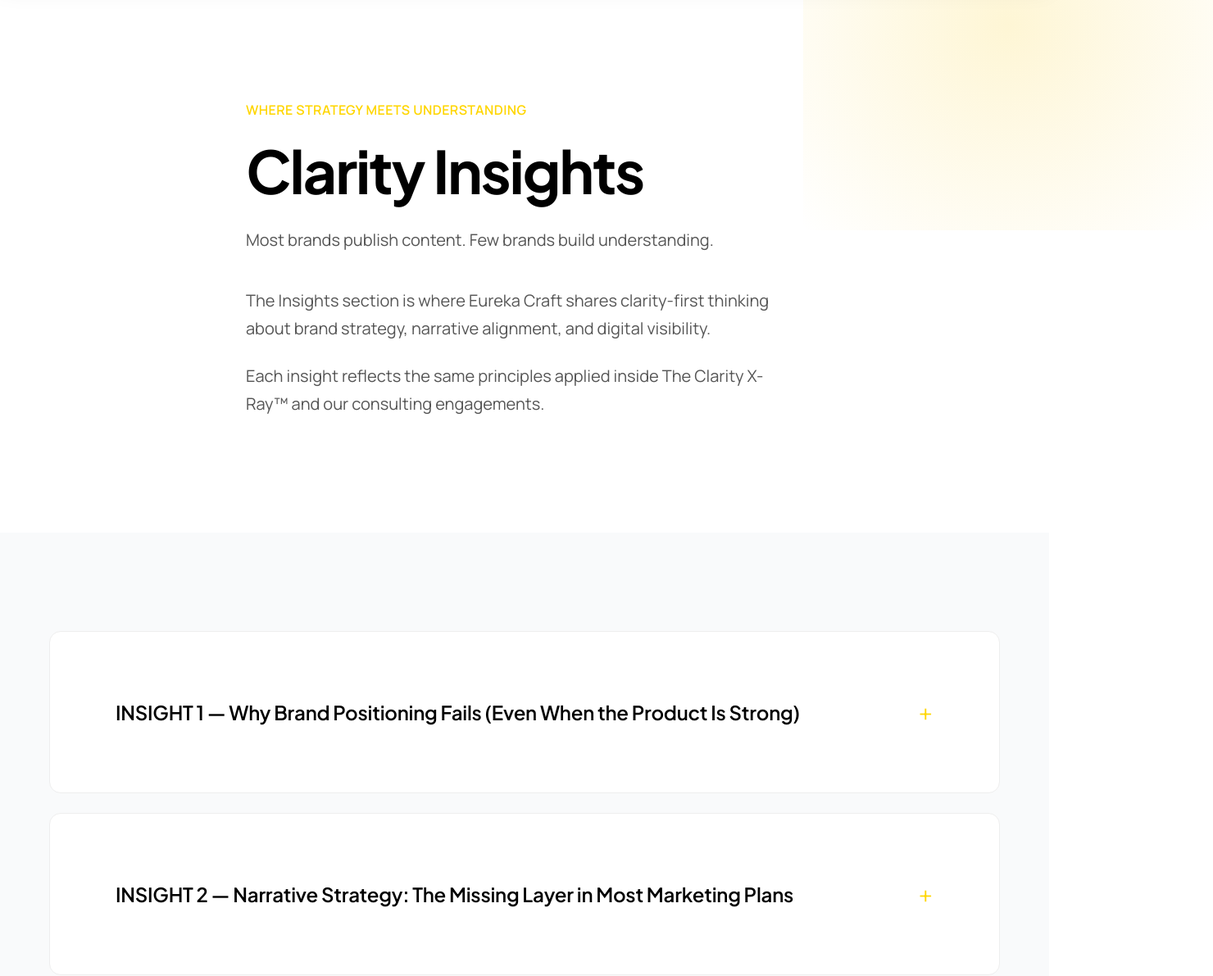
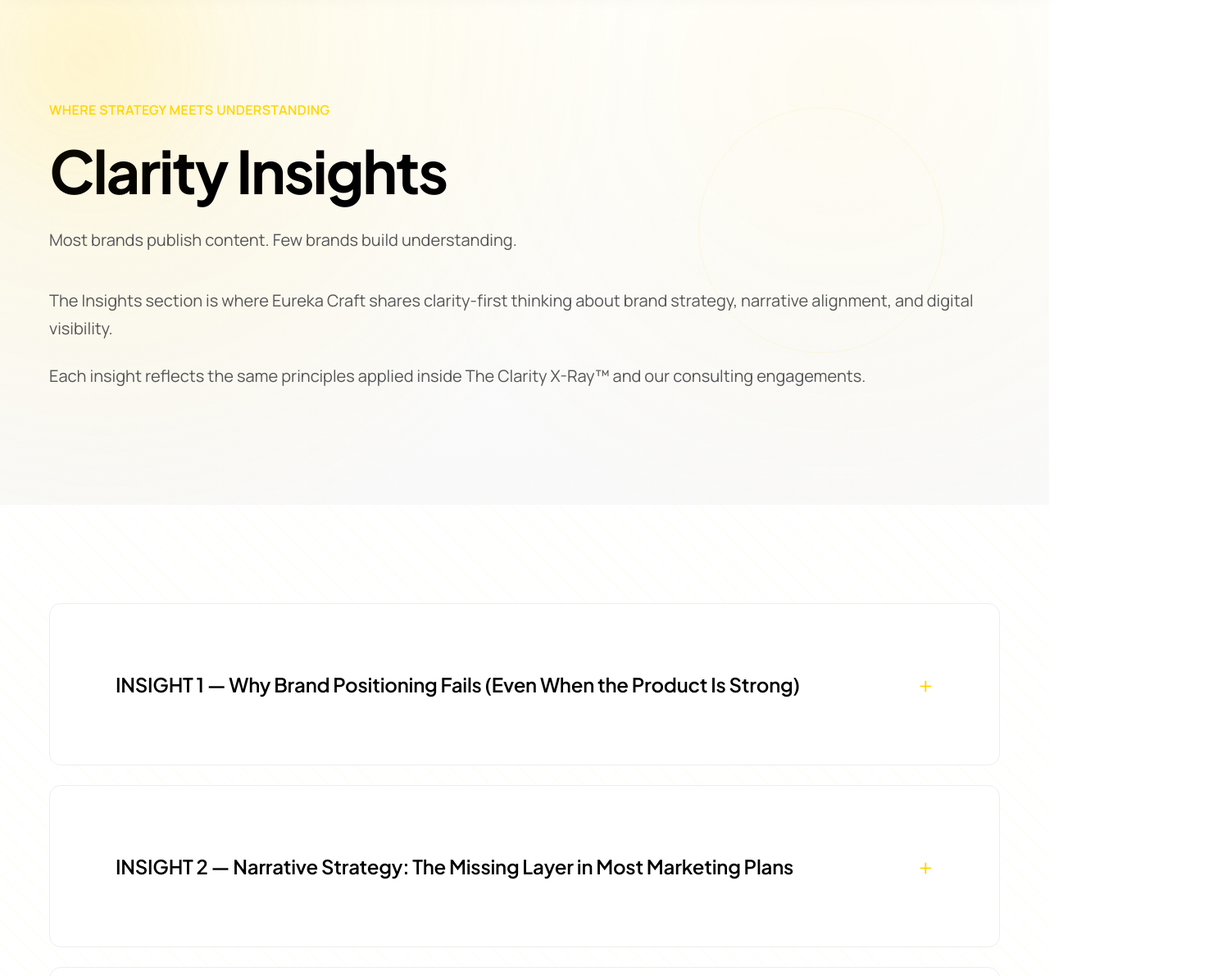
Before and after one commit to ragbak1210-ctrl/eureka-craft-consultancy, a Next.js app: page /insights in a window 1280 px wide. Shown: the part 100-1291 px from the top of the page at 82% size, 1480 px wide, since content can reach past the window. Built offline with nearby package versions, Linux system fonts and the light colour scheme.

Commit message:
Update insights.tsx

```diff
--- a/pages/insights.tsx
+++ b/pages/insights.tsx
@@ -336,7 +336,6 @@
 This is why Eureka Craft builds clarity before growth.
 
 Because growth built on confusion eventually collapses.`
-
 }
 
 ]
@@ -354,50 +353,35 @@
 
 {/* HERO */}
 
-<section className="hero-premium hero-glow">
+<section className="hero-premium bg-hero-premium relative">
 
-<div className="container-premium">
+<div className="yellow-glow top-[-100px] left-[-100px]"></div>
+<div className="circle-outline top-[150px] right-[10%]"></div>
 
-<div className="content-narrow reveal">
+<div className="container-premium max-w-3xl">
 
 <p className="text-accent font-semibold mb-6 tracking-wide">
-
 WHERE STRATEGY MEETS UNDERSTANDING
-
 </p>
 
-
 <h1 className="text-6xl md:text-7xl font-bold heading-luxury mb-8">
-
 Clarity Insights
-
 </h1>
 
-
 <p className="text-premium mb-10">
-
 Most brands publish content.
 Few brands build understanding.
-
 </p>
 
-
 <p className="text-premium mb-6">
-
 The Insights section is where Eureka Craft shares clarity-first thinking
 about brand strategy, narrative alignment, and digital visibility.
-
 </p>
 
-
 <p className="text-premium">
-
 Each insight reflects the same principles applied inside
 The Clarity X-Ray™ and our consulting engagements.
-
 </p>
-
-</div>
 
 </div>
 
@@ -407,18 +391,17 @@
 
 {/* ACCORDION */}
 
-<section className="section-premium bg-gray-50">
+<section className="section-premium bg-diagonal relative">
+
+<div className="consulting-dots bottom-[80px] left-[10%]"></div>
 
 <div className="container-premium max-w-4xl">
 
 <div className="space-y-6">
 
 {insights.map((item,index)=>(
-<div
-key={index}
-className="card-premium reveal cursor-pointer"
->
 
+<div key={index} className="card-premium reveal cursor-pointer">
 
 <button
 onClick={()=>setOpenIndex(openIndex===index?null:index)}
@@ -426,18 +409,12 @@
 >
 
 <h2 className="text-2xl font-semibold">
-
 INSIGHT {index+1} — {item.title}
-
 </h2>
 
-
 <span className="text-accent text-3xl font-light">
-
 {openIndex===index?"−":"+"}
-
 </span>
-
 
 </button>
 
@@ -448,9 +425,7 @@
 <div className="px-10 pb-10 border-t border-gray-200">
 
 <p className="text-gray-700 whitespace-pre-line leading-relaxed">
-
 {item.content}
-
 </p>
 
 </div>
@@ -458,9 +433,8 @@
 )}
 
 </div>
+
 ))}
-
-
 
 </div>
 
@@ -477,33 +451,24 @@
 <div className="container-premium text-center reveal">
 
 <h2 className="text-4xl font-bold mb-8">
-
 Clarity Begins With Diagnosis
-
 </h2>
 
-
 <p className="text-premium mb-10">
-
 See what your brand looks like from the outside.
-
 </p>
-
 
 <a
 href="/clarity-xray"
 className="cta-accent inline-block"
 >
-
 Start The Clarity X-Ray™
-
 </a>
 
 </div>
 
 </section>
 
-
 </>
 )
 
```
